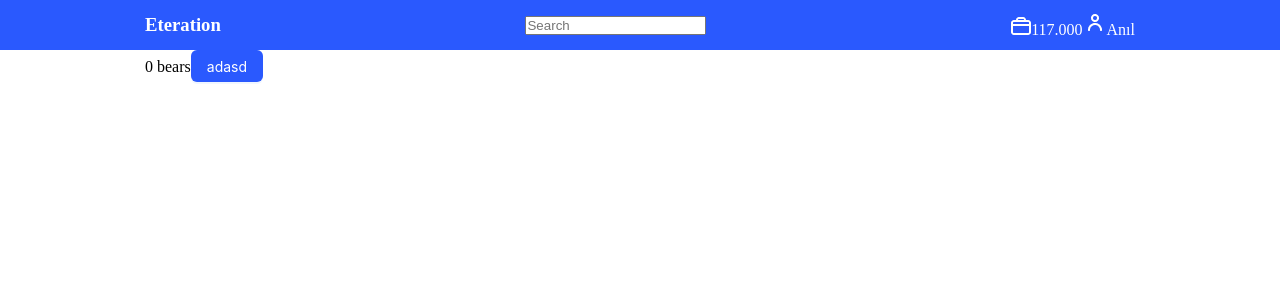
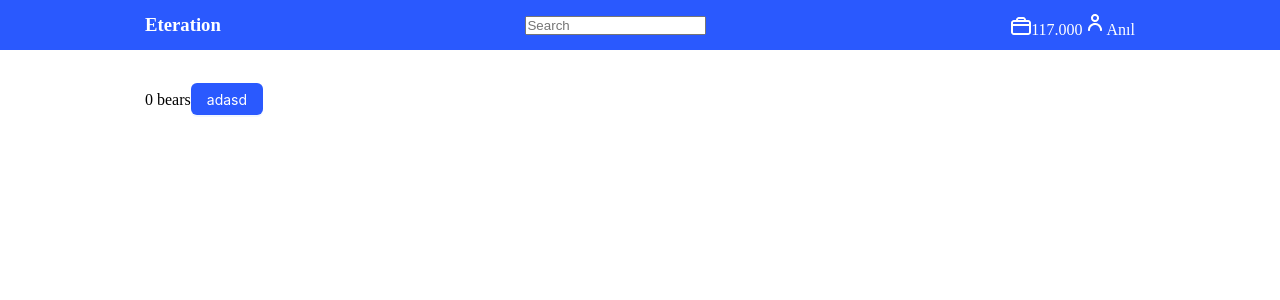
Before and after one commit to karlidaganil/Eteration-Case, a React (Vite) app: page / in a window 1280 px wide. Shown: the top 300 px of the page. Built offline with nearby package versions, Linux system fonts and the light colour scheme.

Commit message:
Update padding in main element

```diff
--- a/src/layout/Main/style.scss
+++ b/src/layout/Main/style.scss
@@ -1,3 +1,3 @@
 main {
-  padding: 0px 145px;
+  padding: 33px 145px;
 }
```
